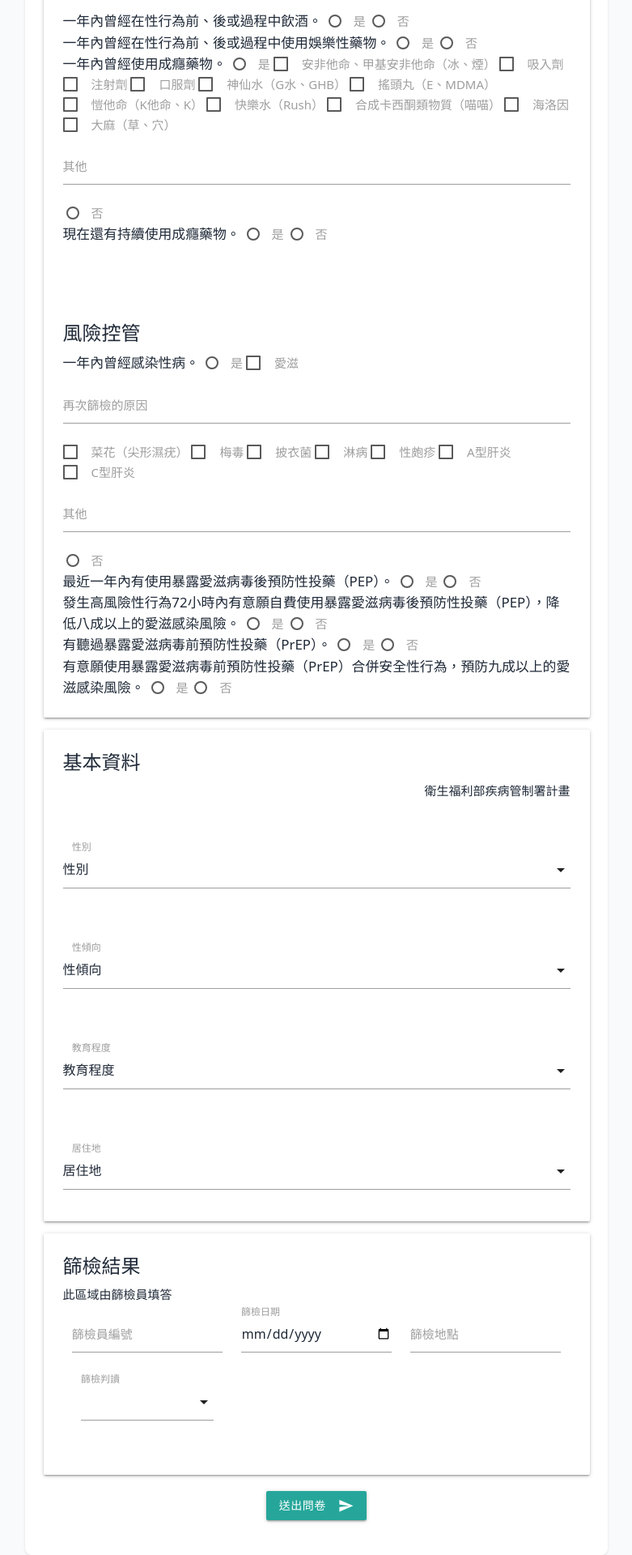
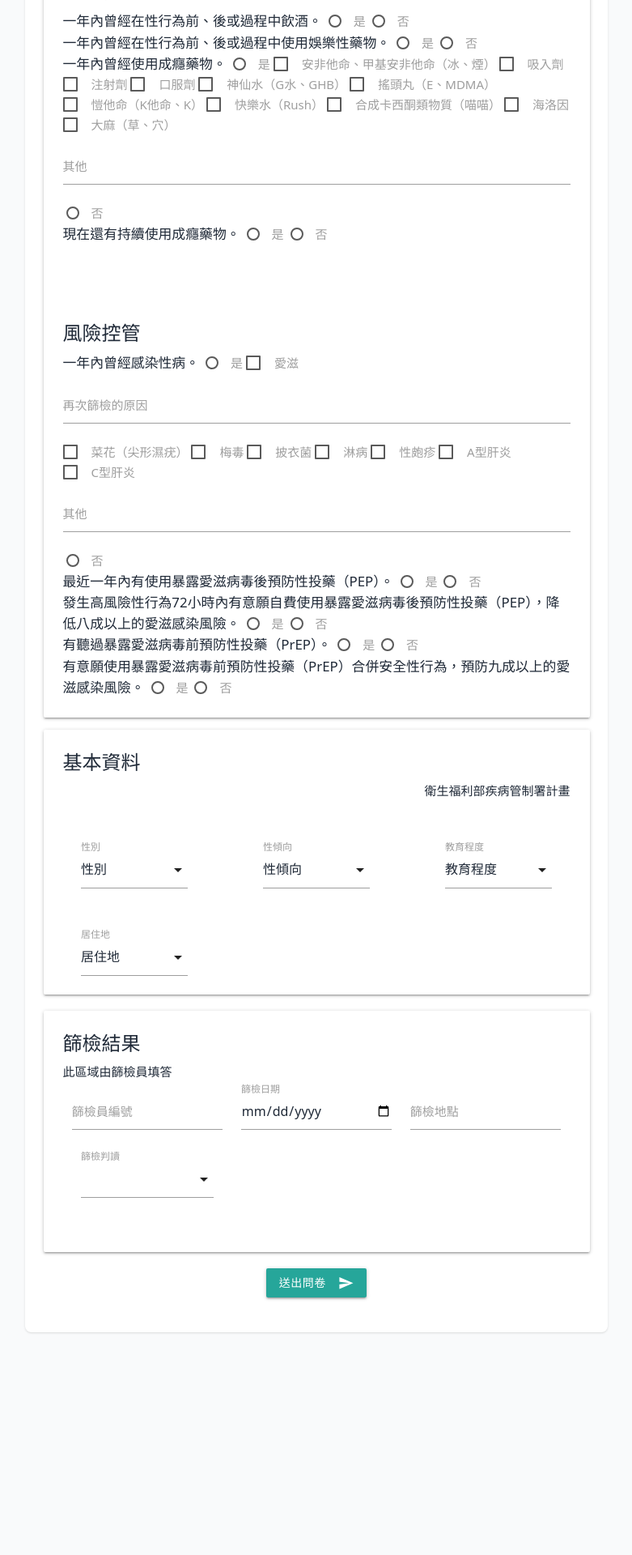
Before and after one commit to Gisneyland/Gisneyland.github.io, a Jekyll site: the page built from hiva/index.html, in a window 1280 px wide. Shown: the part 1086-3006 px from the top of the page at 81% size, without its empty margins (249-1030 px from the left). Built offline with Jekyll 4.4.1, drawn with Linux system fonts in a browser that asks for light colours; nearby versions of some CDN libraries; after the commit the page ends 2731 px from its top, so only the background shows below that.

Commit message:
Update profile.html

```diff
--- a/_includes/questionnaire/profile.html
+++ b/_includes/questionnaire/profile.html
@@ -4,6 +4,10 @@
         <span class="card-title" data-i18n="profile_title">基本資料</span>
         <p class="text-right">衛生福利部疾病管制署計畫</p>
     </div>
+
+<div class="row">
+
+    <div class="col s4">
 
     <!-- 性別 -->
     <div class="card-content">
@@ -26,6 +30,9 @@
           </div>
         </div>
 
+    </div>
+    <div class="col s4">
+
   <!-- 性傾向 -->
     <div class="card-content">
         <div class="input-field col s12">
@@ -45,23 +52,10 @@
           </div>
         </div>
 
-    <!--
-    <div class="card-content">
-      <span class="card-title" data-i18n="orientation">性傾向</span>
-      <p>
-        <label><input type="radio" name="orientation" /><span data-i18n="heterosexual">異性戀</span></label>
-        <label><input type="radio" name="orientation" /><span data-i18n="homosexual">同性戀</span></label>
-        <label><input type="radio" name="orientation" /><span data-i18n="bisexual">雙性戀</span></label>
-        <label><input type="radio" name="orientation" /><span data-i18n="orientation_others">其他</span></label>
-          <div class="input-field">
-            <input type="text" name="orientation" id="orientation">
-            <label for="orientation" data-i18n="orientation_others">其他</label>
-          </div>
-      </p>
     </div>
-    -->
+    <div class="col s4">
 
-  <!-- 教育程度 -->
+    <!-- 教育程度 -->
     <div class="card-content">
     <div class="input-field col s12">
     <select id="education" name="education">
@@ -77,6 +71,9 @@
     <label>教育程度</label>
   </div>
     </div>
+
+    </div>
+    <div class="col s4">
 
   <!-- 居住地 -->
     <div class="card-content">
@@ -97,6 +94,8 @@
             <input type="text" name="residence_others" id="residence_others">
           </div>
         </div>
+    </div>
+</div>
 </div>
 
         <script>
```
